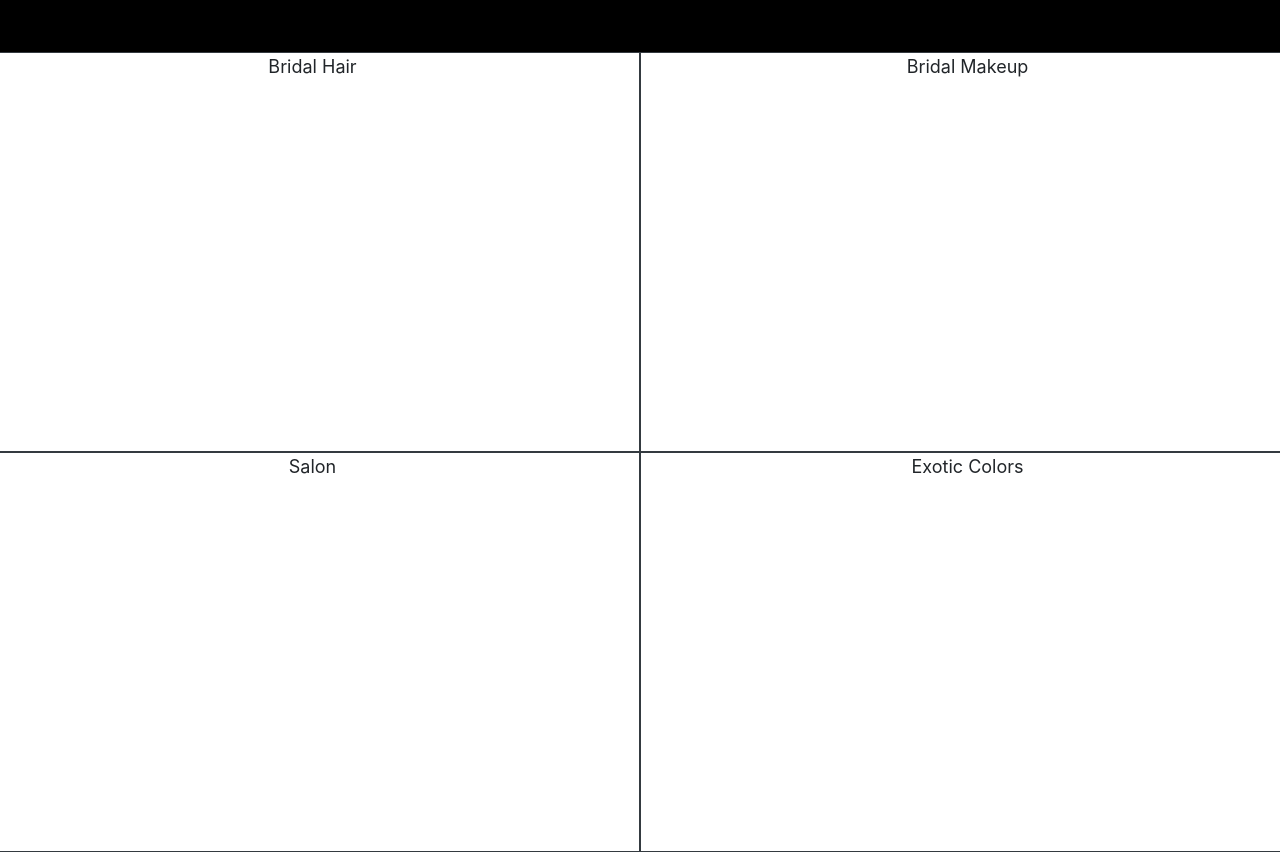
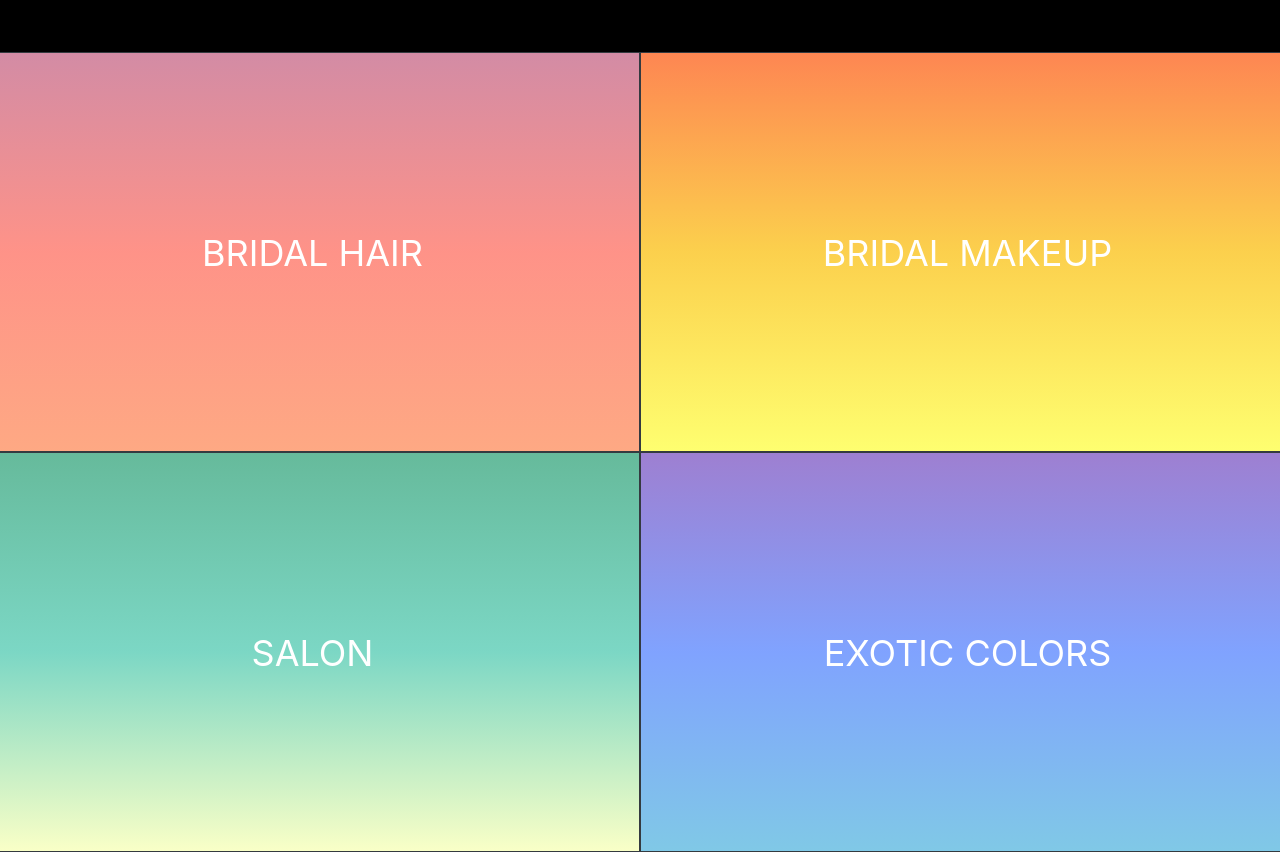
Before and after one commit to JessieSidWho/ms, a Gatsby site: page / in a window 1280 px wide. Shown: the part 634-1487 px from the top of the page. Built offline with nearby package versions, Linux system fonts and the light colour scheme; Gatsby itself is replaced by a stand-in of ours.

Commit message:
fonts, gradients, style

```diff
--- a/package.json
+++ b/package.json
@@ -5,9 +5,12 @@
   "version": "0.1.0",
   "author": "Kyle Mathews <mathews.kyle@gmail.com>",
   "dependencies": {
+    "@fortawesome/fontawesome-svg-core": "^1.2.26",
+    "@fortawesome/free-solid-svg-icons": "^5.12.0",
+    "@fortawesome/react-fontawesome": "^0.1.8",
     "bootstrap": "^4.3.1",
     "gatsby": "^2.15.14",
-    "gatsby-cli": "^2.7.54",
+    "gatsby-cli": "^2.8.11",
     "gatsby-image": "^2.2.18",
     "gatsby-plugin-manifest": "^2.2.16",
     "gatsby-plugin-offline": "^2.2.10",
--- a/src/components/Header/header.css
+++ b/src/components/Header/header.css
@@ -1 +1,6 @@
 @import url('https://fonts.googleapis.com/css?family=Montserrat:600&display=swap');
+
+a.dropdown-toggle.nav-link {
+  font-size: 15px;
+  color: gray;
+}
--- a/src/components/Header/index.js
+++ b/src/components/Header/index.js
@@ -5,13 +5,15 @@ import Navbar from 'react-bootstrap/Navbar';
 import Nav from 'react-bootstrap/Nav';
 import NavDropdown from 'react-bootstrap/NavDropdown';
 import Logo from '../../images/logoOnlyWhite.png';
+import { FontAwesomeIcon } from '@fortawesome/react-fontawesome';
+import { faBars } from '@fortawesome/free-solid-svg-icons';
 import './header.css';
 
 const Header = () => (
 
   <Navbar className='row text-white' collapseOnSelect fixed='top' expand="lg" bg="" variant="" style={{ backgroundColor: 'black' }}>
     <Navbar.Brand className='p-1 pl-4' href="#home" style={{ fontFamily: 'Josefin Slab', fontSize: '25px' }}><img className='ml-4 mb-1 mr-3' src={Logo} alt='logo' style={{ height: '50px' }} /><span className=''></span></Navbar.Brand>
-    <Navbar.Toggle className='mr-3' aria-controls="responsive-navbar-nav" />
+    <Navbar.Toggle id='toggle' className='mr-3 text-white' aria-controls="responsive-navbar-nav"><FontAwesomeIcon icon={faBars}></FontAwesomeIcon></Navbar.Toggle>
     <Navbar.Collapse id="responsive-navbar-nav" style={{ marginRight: '150px' }}>
       <Nav className="ml-auto" style={{ fontFamily: 'Montserrat' }}>
         <Nav.Link id='about' className=' pl-4 pr-4 ' href="#about" style={{ fontSize: '15px', color: 'gray' }}>ABOUT</Nav.Link>
--- a/src/components/Layout/layout.css
+++ b/src/components/Layout/layout.css
@@ -620,3 +620,8 @@ pre tt:after {
     font-size: 100%;
   }
 }
+
+.btn:focus,.btn:active {
+  outline: none !important;
+  box-shadow: none;
+}
--- a/src/components/Work/index.js
+++ b/src/components/Work/index.js
@@ -6,21 +6,21 @@ const Work = () => {
         <>
         <div id='workRow1' className='row justify-content-md-center'>
             <div id='topLeft' className='col-md-6 text-center align-middle p-0 border border-dark'>
-                <span>Bridal Hair</span>
+                <span>BRIDAL HAIR</span>
             </div>
 
             <div id='topRight' className='col-md-6 text-center align-middle p-0 border border-dark'>
-                <span>Bridal Makeup</span>
+                <span>BRIDAL MAKEUP</span>
             </div>
         </div>
 
         <div id='workRow1' className='row justify-content-md-center'>
             <div id='bottomLeft' className='col-md-6 text-center align-middle p-0 border border-dark'>
-                <span>Salon</span>
+                <span>SALON</span>
             </div>
 
-            <div id='bottomLeft' className='col-md-6 text-center align-middle p-0 border border-dark'>
-                <span>Exotic Colors</span>
+            <div id='bottomRight' className='col-md-6 text-center align-middle p-0 border border-dark'>
+                <span>EXOTIC COLORS</span>
             </div>
         </div>
 
--- a/src/components/Work/work.css
+++ b/src/components/Work/work.css
@@ -1,15 +1,34 @@
+@import url('https://fonts.googleapis.com/css?family=Montserrat:600&display=swap');
+
 #topLeft{
-height: 50vh;
+    height: 50vh;
+    line-height: 50vh;
+    background: linear-gradient(rgba(167, 25, 75, .5),rgba(254, 39, 18, .5),rgba(253, 83, 9, .5));
+    color: white;
+    font-size: 2rem;
 }
 
 #topRight{
-height: 50vh;
+    height: 50vh;
+    line-height: 50vh;
+    background: linear-gradient(rgba(253, 83, 9, .7),rgba(250, 188, 1, .7),rgba(254, 254, 51, .7));
+    color: white;
+    font-size: 2rem;
 }
 
 #bottomLeft{
-height: 50vh;
+    height: 50vh;
+    line-height: 50vh;
+    background: linear-gradient(rgba(37, 157, 113, .7),rgba(68, 198, 172, .7), rgba(247, 255, 175, .7));
+    color: white;
+    font-size: 2rem;
 }
 
 #bottomRight{
     height: 50vh;
+    line-height: 50vh;
+    background: linear-gradient(rgba(61, 1, 164, .5),rgba(2, 71, 254, .5),rgba(2, 146, 206, .5));
+    color: white;
+    font-size: 2rem;
+    /* background: linear-gradient(rgba(66, 76, 255, .7),rgba(1, 219, 250, .7)); */
 }
```
Also changed, not shown: 1 other file.
